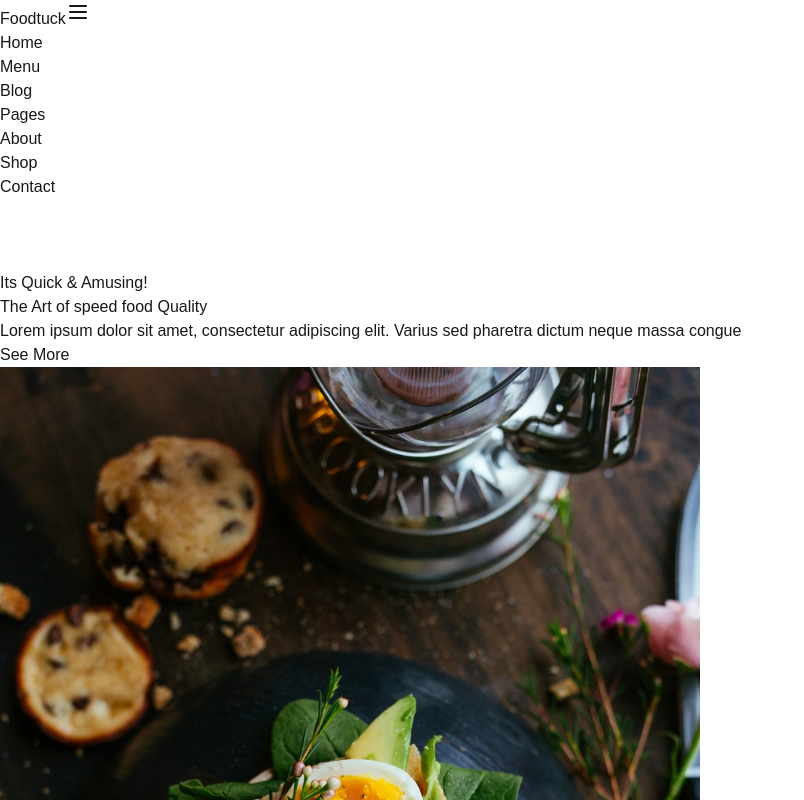
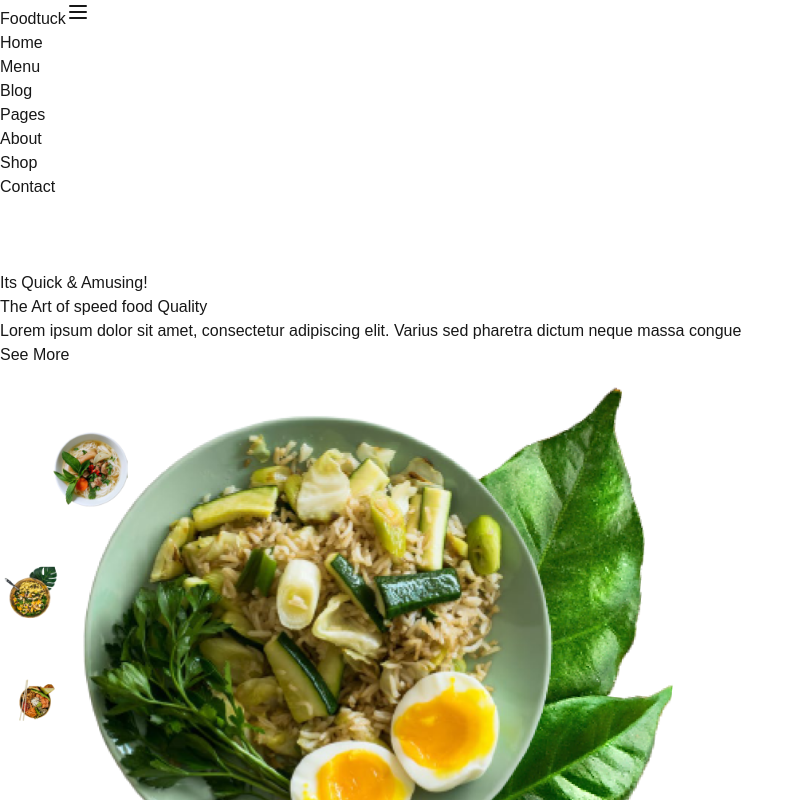
Before and after one commit to ahmedturk123/hckt-3, a Next.js app: page /HomePage in a window 1280 px wide. Shown: the top 800 px of the page, without its empty margins (0-804 px from the left). Built offline with nearby package versions, Linux system fonts and the light colour scheme.

Commit message:
Update page.tsx

```diff
--- a/src/app/HomePage/page.tsx
+++ b/src/app/HomePage/page.tsx
@@ -28,7 +28,7 @@ function HomePage() {
         <div className='mt-[50px] md:mt-0 '>
 
           <Image
-            src="/foodpic1.jpeg"
+            src="/food.png"
             alt='Food Image 1'
             width={700}
             height={500}
```
